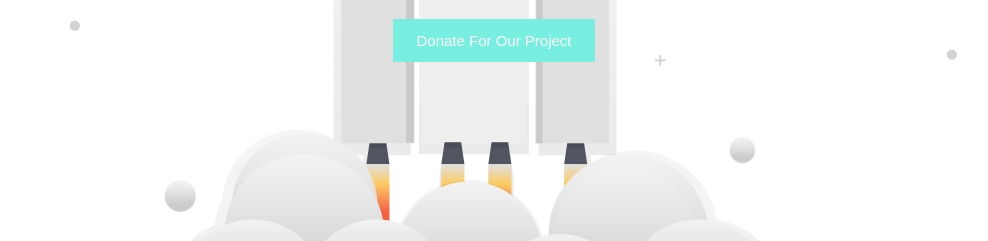
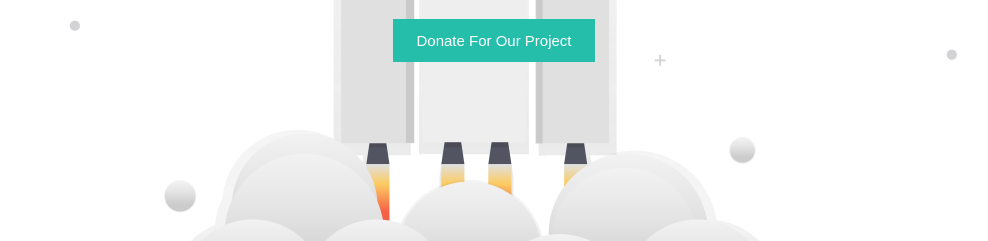
Before and after one commit to GetReferral/getreferral.github.io, a plain HTML site: page index.html in a window 1280 px wide. Shown: the part 468-709 px from the top of the page, without its empty margins (146-1134 px from the left). Drawn offline with Linux system fonts and the light colour scheme.

Commit message:
Update styles.css

```diff
--- a/styles.css
+++ b/styles.css
@@ -32,15 +32,8 @@ h3{
 .donate {
   color: #ffffff;
   font-size: 15px;
-  background: rgb(119,238,223);
+  background: #25beab;
   padding: 10px 20px 10px 20px;
   text-decoration: none;
-  border: 3px solid rgb(119,238,223);
+  border: 3px solid #25beab;
 }
-
-.donate:focus, .donate:hover {
-  border: 3px solid #25beab;
-  background-color: #25beab;
-  color: #ffffff);
-  text-decoration: none;
-}
```
